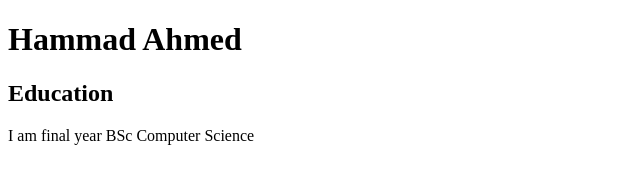
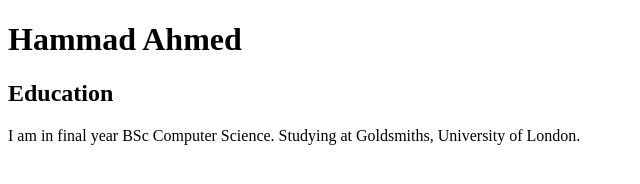
Before and after one commit to Hammad68/02_mypage_33922745, a website: page aboutMe.html in a window 1280 px wide. Shown: the whole page, without its empty margins (0-640 px from the left). Drawn offline with Linux system fonts and the light colour scheme.

Commit message:
Added readme file and some text in html file

```diff
--- a/aboutMe.html
+++ b/aboutMe.html
@@ -8,6 +8,6 @@
 <body>
     <h1>Hammad Ahmed</h1>
     <h2>Education</h2>
-    <p>I am final year BSc Computer Science</p>
+    <p>I am in final year BSc Computer Science. Studying at Goldsmiths, University of London.</p>
 </body>
 </html>
```
Also changed, not shown: README.md (added).
